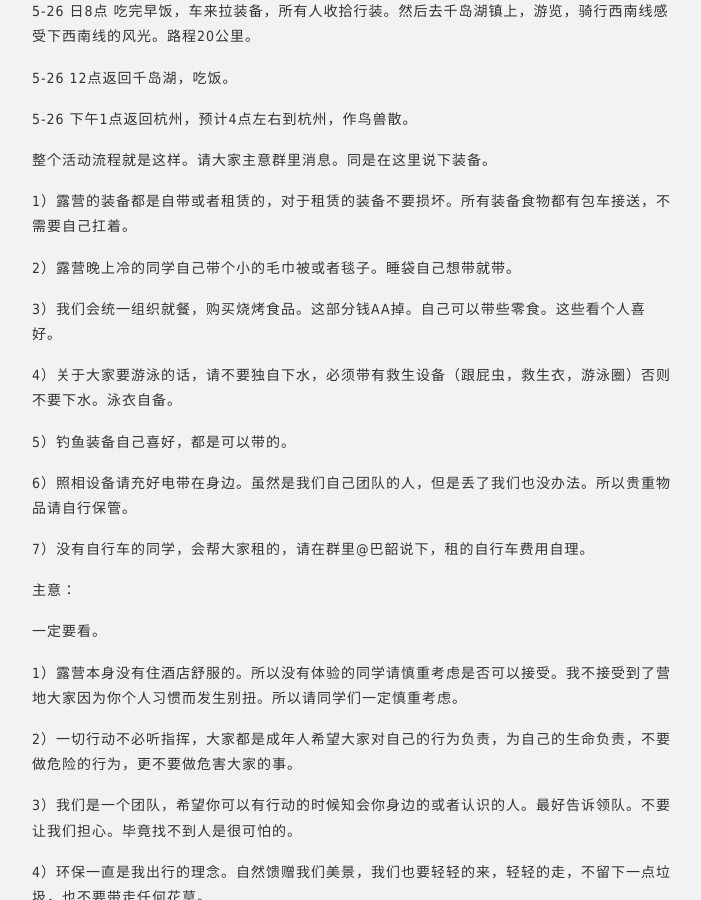
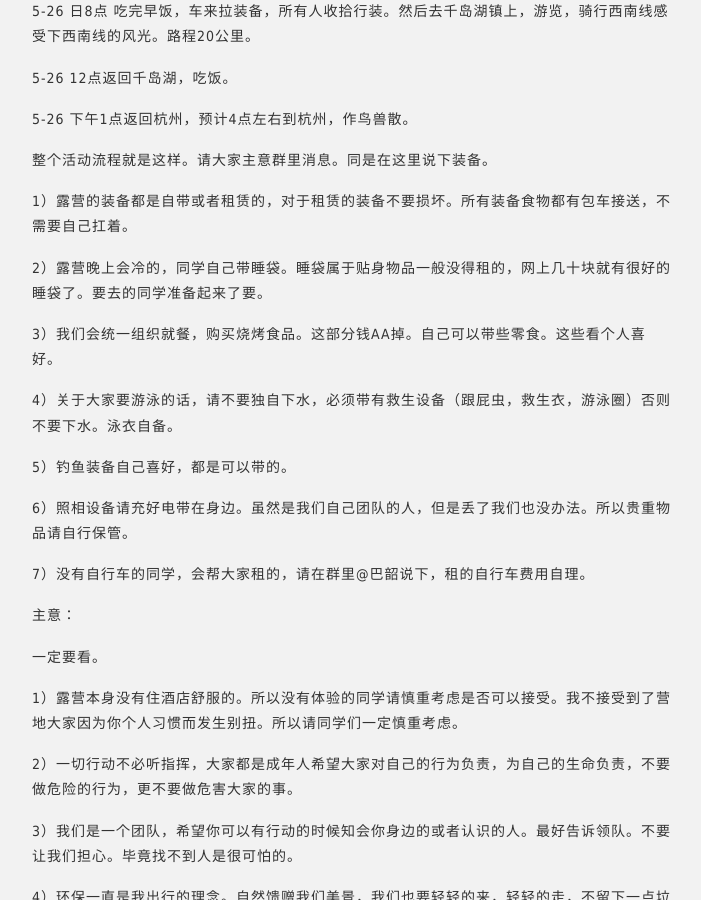
Before and after one commit to vincent-li/three-person-walking, a Jekyll site: the page built from _posts/2013-05-16-my-qiandao-lake-riding.html, in a window 1280 px wide and 900 px high, scrolled down 1854 px. Shown: the whole window, without its empty margins (288-989 px from the left). Built offline with Jekyll 4.4.1, drawn with Linux system fonts in a browser that asks for light colours; comment, search, counter and statistics services are not loaded.

Commit message:
time change

```diff
--- a/_posts/2013-05-16-my-qiandao-lake-riding.html
+++ b/_posts/2013-05-16-my-qiandao-lake-riding.html
@@ -31,7 +31,7 @@ summary : "千岛湖的美就不用再说了，千岛湖也是杭州水源地之
 	<p>5-26 下午1点返回杭州，预计4点左右到杭州，作鸟兽散。</p>
 	<p>整个活动流程就是这样。请大家主意群里消息。同是在这里说下装备。</p>
 	<p>1）露营的装备都是自带或者租赁的，对于租赁的装备不要损坏。所有装备食物都有包车接送，不需要自己扛着。</p>
-	<p>2）露营晚上冷的同学自己带个小的毛巾被或者毯子。睡袋自己想带就带。</p>
+	<p>2）露营晚上会冷的，同学自己带睡袋。睡袋属于贴身物品一般没得租的，网上几十块就有很好的睡袋了。要去的同学准备起来了要。</p>
 	<p>3）我们会统一组织就餐，购买烧烤食品。这部分钱AA掉。自己可以带些零食。这些看个人喜好。</p>
 	<p>4）关于大家要游泳的话，请不要独自下水，必须带有救生设备（跟屁虫，救生衣，游泳圈）否则不要下水。泳衣自备。</p>
 	<p>5）钓鱼装备自己喜好，都是可以带的。</p>
```
